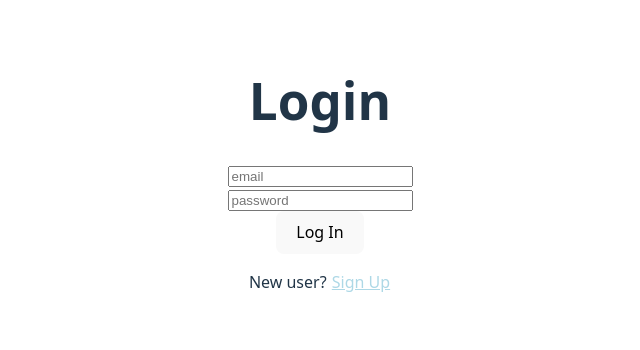
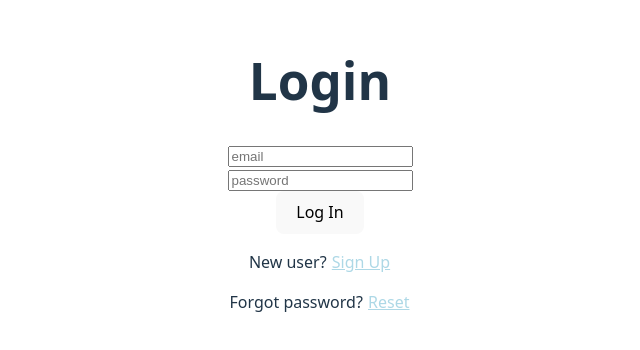
Before and after one commit to echoeoe/scrollfeed, a React (Vite) app: page /login in a window 1280 px wide. Shown: the part 226-576 px from the top of the page, without its empty margins (320-960 px from the left). Built offline with nearby package versions, Linux system fonts and the light colour scheme; no server answers.

Commit message:
Add password reset button on login. Removed unused button IDs on login.

```diff
--- a/src/pages/Login.jsx
+++ b/src/pages/Login.jsx
@@ -10,10 +10,6 @@ export function Login(){
   const [email, setEmail] = useState('');
   const [password, setPassword] = useState('');
   const [formError, setFormError] = useState(null);
-
-  useEffect( ()=>{
-    console.log("auth user, loading:", user?.email, loading);
-  }, []);
 
   const handleSignIn = async () =>{
     if (!email || !password){
@@ -29,6 +25,11 @@ export function Login(){
     }
   };
 
+  const handleReset = async () =>{
+    //redirect to reset
+    console.log("reset clicked");
+  }
+
   const signupRedirect = async () => { //redirect to signup
    navigate('/signup');
   };
@@ -42,9 +43,12 @@ export function Login(){
     <div>
       <input type="password" placeholder="password" value={password} onChange={(e) => setPassword(e.target.value)}></input>
     </div>
-      <button id='signin-btn' onClick={()=> handleSignIn()}>Log In</button>
+      <button onClick={()=> handleSignIn()}>Log In</button>
     <p>New user?{" "}
-      <button id='signup-btn' className="link-button" onClick={()=>signupRedirect()}>Sign Up</button>
+      <button className="link-button" onClick={()=>signupRedirect()}>Sign Up</button>
+    </p>
+    <p>Forgot password?{" "}
+      <button className="link-button" onClick={()=>handleReset()}>Reset</button>
     </p>
 
     {formError && <p className="redText">{formError}</p>}
```
